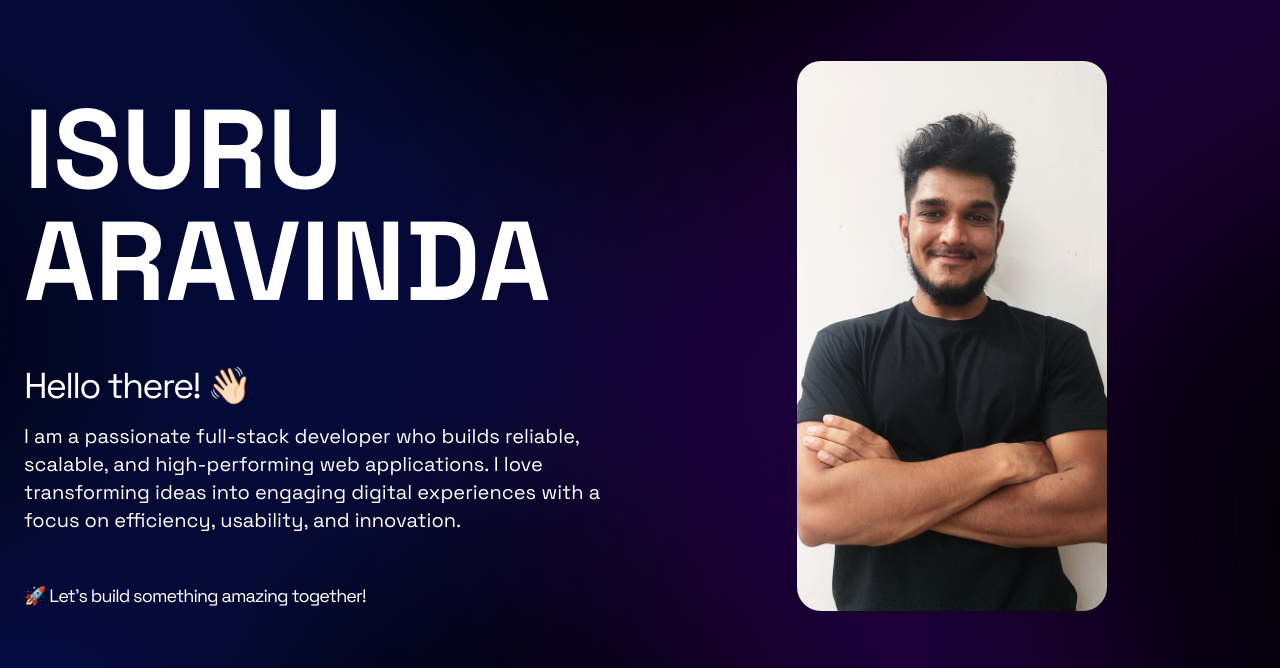
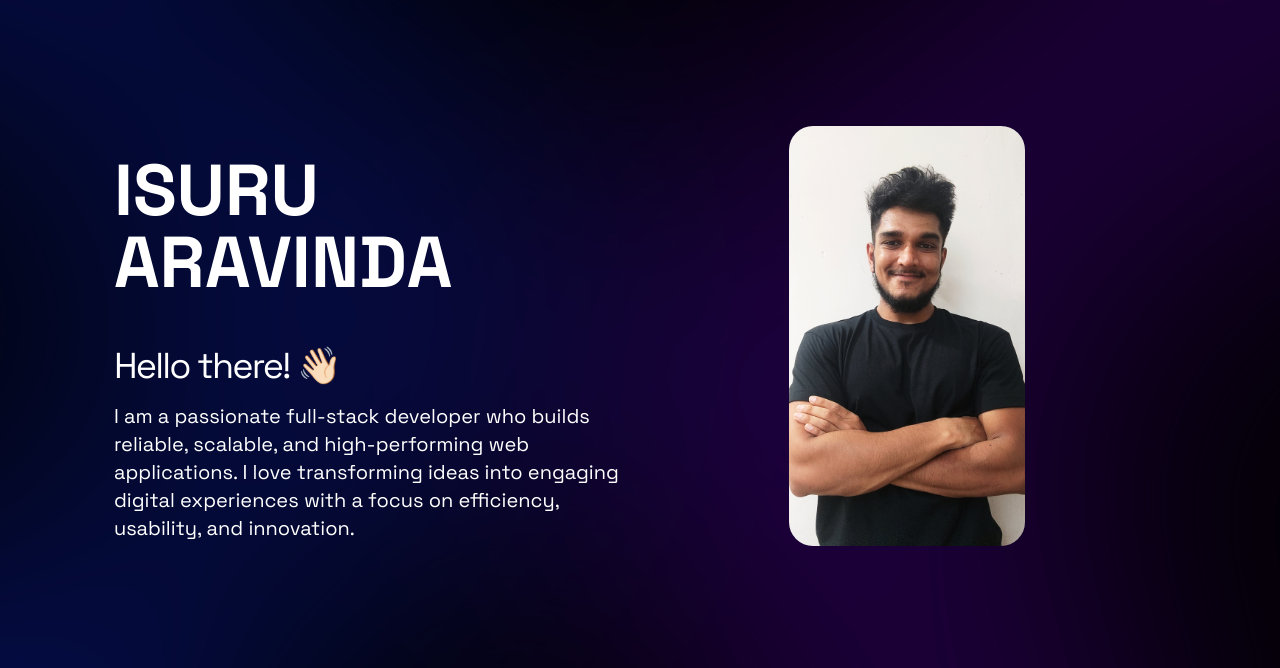
Before and after one commit to rkisuru/portfolio-new, a React (Vite) app: page / in a window 1280 px wide. Shown: the part 80-748 px from the top of the page. Built offline with nearby package versions, Linux system fonts and the light colour scheme.

Commit message:
change styling

```diff
--- a/src/components/Hero.jsx
+++ b/src/components/Hero.jsx
@@ -10,16 +10,15 @@ const Hero = () => {
         initial={{ opacity: 0, x: -50 }}
         animate={{ opacity: 1, x: 0 }}
         transition={{ duration: 1 }}
-        className="w-full md:w-1/2"
+        className="w-full md:w-1/2 lg:max-w-3xl"
       >
-        <h2 className="my-8 p-2 text-4xl font-bold md:text-5xl lg:text-[7rem]">
+        <h2 className="my-8 p-2 text-4xl font-bold md:text-5xl lg:text-7xl">
           {HERO.name}
         </h2>
         <p className="p-2 text-3xl tracking-tighter lg:text-4xl">
           {HERO.greet}
         </p>
-        <p className="mb-8 p-2 text-xl">{HERO.description}</p>
-        <p className="p-2 text-lg tracking-tighter">{HERO.motto}</p>
+        <p className="mb-2 p-2 text-xl">{HERO.description}</p>
       </motion.div>
       <motion.div
         initial={{ opacity: 0, scale: 0.8 }}
@@ -27,16 +26,14 @@ const Hero = () => {
         transition={{ duration: 1 }}
         className="w-full md:w-1/2 lg:p-8"
       >
-        <div className="flex justify-center">
         <motion.img
           initial={{ opacity: 0 }}
           animate={{ opacity: 1 }}
           transition={{ duration: 1 }}
           src={isuru}
-            className="rounded-3xl max-h-[550px] max-w-[550px]"
+          className="rounded-3xl h-[420px] mx-auto"
           alt="Hero"
         />
-        </div>
       </motion.div>
     </section>
   );
--- a/src/components/Projects.jsx
+++ b/src/components/Projects.jsx
@@ -13,7 +13,7 @@ const Projects = () => {
       >
         Projects
       </motion.h2>
-      <div className="grid grid-cols-1 gap-4 md:grid-cols-2 xl:grid-cols-3">
+      <div className="grid grid-cols-1 gap-8 md:grid-cols-2 xl:grid-cols-3">
         {PROJECTS.map((project) => (
           <motion.div
             initial={{ opacity: 0, scale: 0.9 }}
@@ -27,7 +27,7 @@ const Projects = () => {
               whileHover={{ scale: 1.1 }}
               src={project.image}
               alt={project.name}
-              className="h-[500px] object-cover transition-transform duration-500 group-hover:scale-110"
+              className="h-[400px] w-[400px] object-cover transition-transform duration-500 group-hover:scale-110"
             />
             <motion.div
               initial={{ opacity: 0 }}
```
Lines whose indentation alone changed are shown as unchanged.
